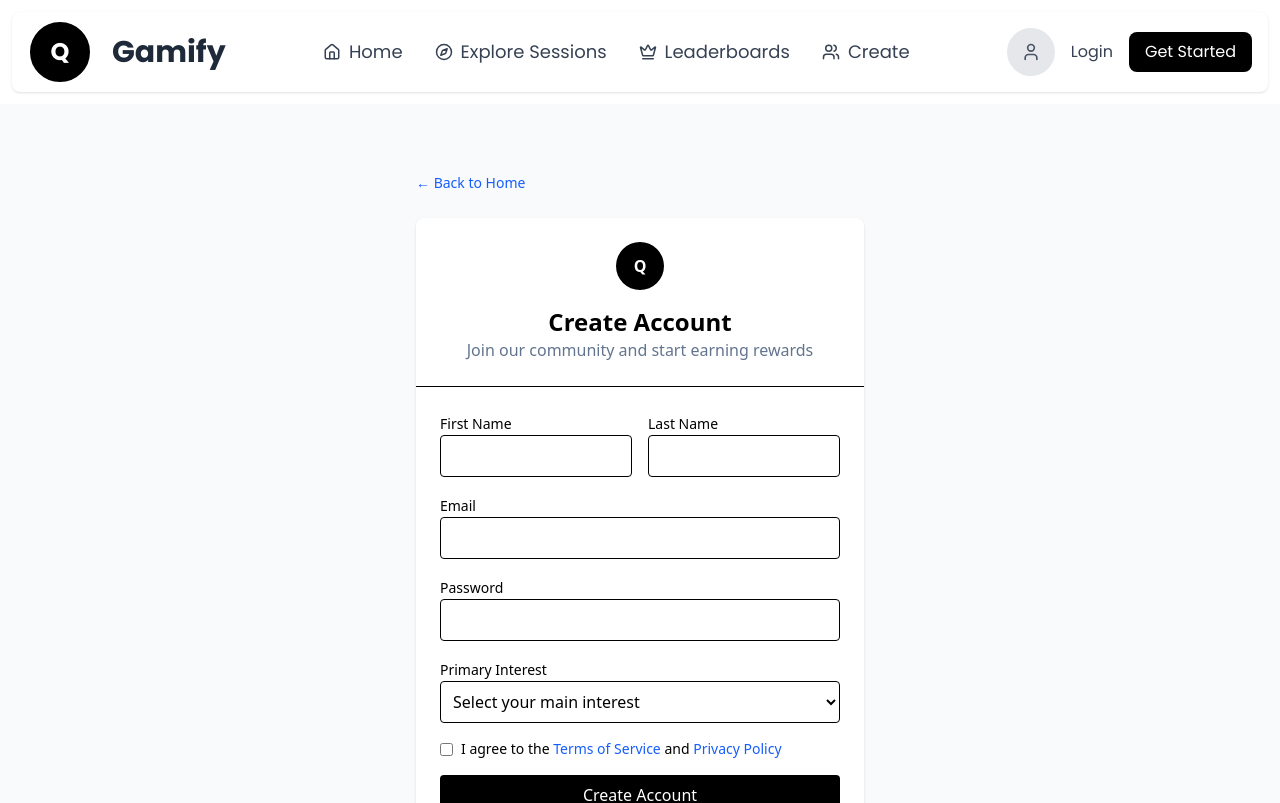
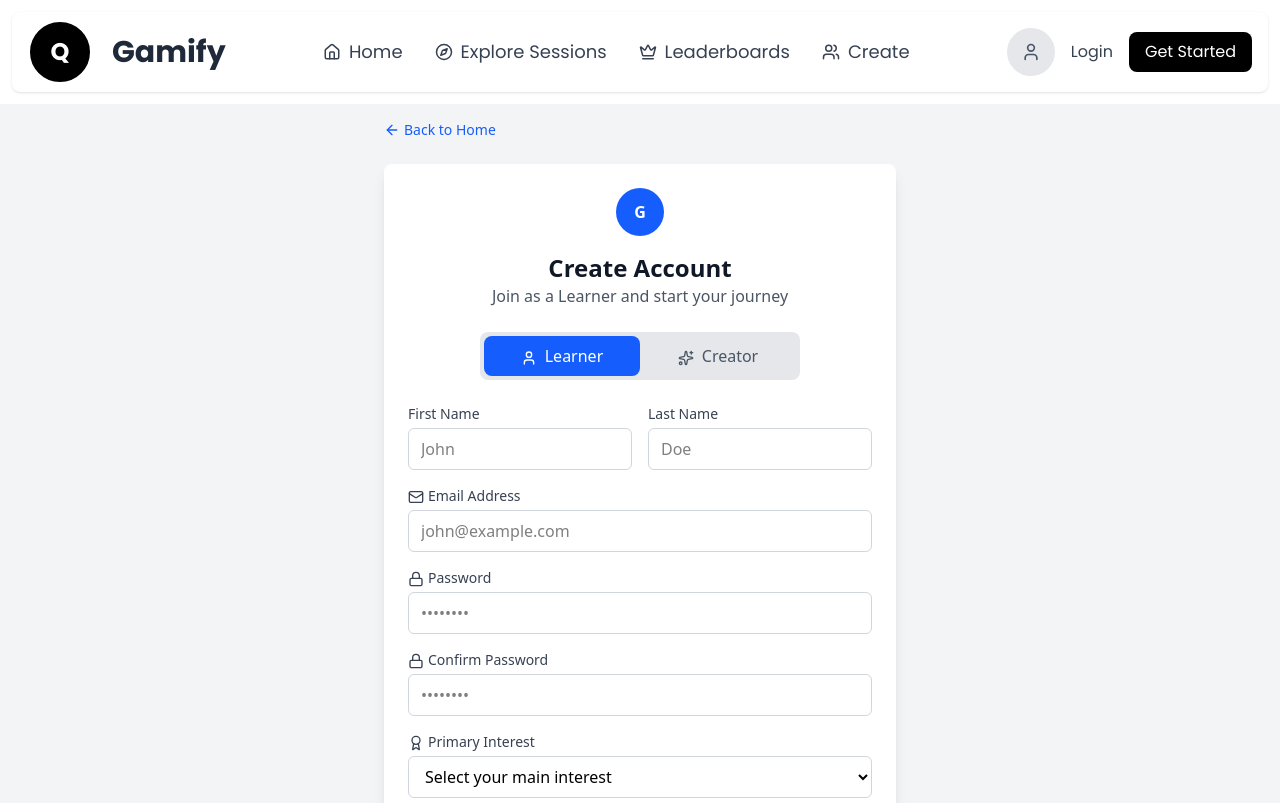
Before and after one commit to Kuraz-Project/Gamify, a React (Vite) app in the folder gamify/: page /register in a window 1280 px wide. Shown: the top 803 px of the page. Built offline with nearby package versions, Linux system fonts and the light colour scheme.

Commit message:
feat: Implement custom registration form with validation and dynamic user type selection

```diff
--- a/gamify/src/Pages/Register.jsx
+++ b/gamify/src/Pages/Register.jsx
@@ -1,112 +1,276 @@
-import React from 'react'
+import React, { useState } from 'react'
 import { Link, useNavigate } from 'react-router-dom'
 import { useAuth } from '../App'
-import { Formik, Form, Field, ErrorMessage } from 'formik'
-import * as Yup from 'yup'
-
-const validationSchema = Yup.object({
-  firstName: Yup.string().required('First name is required'),
-  lastName: Yup.string().required('Last name is required'),
-  email: Yup.string().email('Invalid email format').required('Email is required'),
-  password: Yup.string()
-    .min(8, 'Password must be at least 8 characters')
-    .matches(/[A-Z]/, 'Password must contain at least one uppercase letter')
-    .matches(/[0-9]/, 'Password must contain at least one number')
-    .required('Password is required'),
-  interests: Yup.string().required('Please select an interest'),
-  agreeToTerms: Yup.boolean().oneOf([true], 'You must agree to the terms'),
-})
+import { User, Sparkles, Mail, Lock, Award, Globe, CheckCircle2, ArrowLeft } from 'lucide-react'
 
 const Register = () => {
   const navigate = useNavigate()
   const { login } = useAuth()
-
-  const handleSubmit = (values) => {
-    // ... existing submit logic ...
-    const userData = {
-      id: Date.now(),
-      name: `${values.firstName} ${values.lastName}`.trim(),
-      email: values.email,
-      // ... rest of userData ...
-    }
-    login(userData)
-    navigate('/')
-  }
-
-  return (
-    <div className="flex items-center justify-center bg-slate-50 p-4 min-h-screen">
-      <div className="w-full max-w-md">
-        <div className="mb-6">
-          <Link to="/" className="text-sm text-blue-600 hover:underline">← Back to Home</Link>
-        </div>
-        <div className="bg-white shadow rounded-lg">
-          <div className="p-6 text-center border-b">
-            <div className="w-12 h-12 bg-black text-white rounded-full flex items-center justify-center mx-auto mb-4 font-semibold">Q</div>
-            <h2 className="text-2xl font-semibold">Create Account</h2>
-            <p className="text-slate-500">Join our community and start earning rewards</p>
-          </div>
-          <div className="p-6">
-            <Formik
-              initialValues={{
+  const [activeTab, setActiveTab] = useState('user')
+  const [formData, setFormData] = useState({
     firstName: '',
     lastName: '',
     email: '',
     password: '',
+    confirmPassword: '',
     interests: '',
+    expertise: '',
+    portfolioUrl: '',
     agreeToTerms: false,
-              }}
-              validationSchema={validationSchema}
-              onSubmit={handleSubmit}
+  })
+  const [errors, setErrors] = useState({})
+
+  const validate = () => {
+    const newErrors = {}
+    if (!formData.firstName) newErrors.firstName = 'First name is required'
+    if (!formData.lastName) newErrors.lastName = 'Last name is required'
+    if (!formData.email) newErrors.email = 'Email is required'
+    else if (!/\S+@\S+\.\S+/.test(formData.email)) newErrors.email = 'Invalid email format'
+    if (!formData.password) newErrors.password = 'Password is required'
+    else if (formData.password.length < 8) newErrors.password = 'Password must be at least 8 characters'
+    else if (!/[A-Z]/.test(formData.password)) newErrors.password = 'Password must contain at least one uppercase letter'
+    else if (!/[0-9]/.test(formData.password)) newErrors.password = 'Password must contain at least one number'
+    if (!formData.confirmPassword) newErrors.confirmPassword = 'Confirm password is required'
+    else if (formData.confirmPassword !== formData.password) newErrors.confirmPassword = 'Passwords do not match'
+
+    if (activeTab === 'user' && !formData.interests) newErrors.interests = 'Please select an interest'
+    if (activeTab === 'creator' && !formData.expertise) newErrors.expertise = 'Please specify your expertise'
+    if (activeTab === 'creator' && !formData.portfolioUrl) newErrors.portfolioUrl = 'Portfolio URL is required'
+    else if (activeTab === 'creator' && formData.portfolioUrl && !/^https?:\/\/.+\..+/.test(formData.portfolioUrl)) {
+      newErrors.portfolioUrl = 'Invalid URL format'
+    }
+
+    if (!formData.agreeToTerms) newErrors.agreeToTerms = 'You must agree to the terms'
+
+    setErrors(newErrors)
+    return Object.keys(newErrors).length === 0
+  }
+
+  const handleSubmit = () => {
+    if (validate()) {
+      const userData = {
+        id: Date.now(),
+        name: `${formData.firstName} ${formData.lastName}`.trim(),
+        email: formData.email,
+        role: activeTab,
+        interests: formData.interests || undefined,
+        expertise: formData.expertise || undefined,
+        portfolioUrl: formData.portfolioUrl || undefined,
+        points: 0,
+        level: activeTab === 'creator' ? 'Expert' : 'Beginner',
+        badges: [],
+        wallet: { balance: 0, transactions: [] },
+      }
+      login(userData)
+      alert(`${activeTab === 'user' ? 'Learner' : 'Creator'} account created successfully!`)
+      navigate('/')
+    }
+  }
+
+  const handleChange = (e) => {
+    const { name, value, type, checked } = e.target
+    setFormData(prev => ({
+      ...prev,
+      [name]: type === 'checkbox' ? checked : value
+    }))
+    if (errors[name]) {
+      setErrors(prev => ({ ...prev, [name]: '' }))
+    }
+  }
+
+  const isUser = activeTab === 'user'
+
+  return (
+    <div className="min-h-screen flex items-center justify-center bg-gray-100 p-4">
+      <div className="w-full max-w-lg">
+        <Link to="/" className="inline-flex items-center text-sm font-medium text-blue-600 hover:underline mb-6">
+          <ArrowLeft className="w-4 h-4 mr-1" />
+          Back to Home
+        </Link>
+        <div className="bg-white rounded-lg shadow-lg p-6">
+          <div className="text-center mb-6">
+            <div className="w-12 h-12 bg-blue-600 text-white rounded-full flex items-center justify-center mx-auto mb-4 font-semibold">G</div>
+            <h2 className="text-2xl font-semibold text-gray-900">Create Account</h2>
+            <p className="text-gray-600">Join as a {isUser ? 'Learner' : 'Creator'} and start your journey</p>
+          </div>
+          <div className="flex justify-center mb-6">
+            <div className="grid grid-cols-2 w-full max-w-xs bg-gray-200 rounded-lg p-1">
+              <button
+                onClick={() => setActiveTab('user')}
+                className={`py-2 rounded-lg font-medium transition-all duration-200 ${
+                  isUser ? 'bg-blue-600 text-white' : 'text-gray-600 hover:bg-gray-300'
+                }`}
               >
-              {({ values, setFieldValue }) => (
-                <Form className="space-y-4">
+                <User className="w-4 h-4 inline mr-2" />
+                Learner
+              </button>
+              <button
+                onClick={() => setActiveTab('creator')}
+                className={`py-2 rounded-lg font-medium transition-all duration-200 ${
+                  !isUser ? 'bg-green-600 text-white' : 'text-gray-600 hover:bg-gray-300'
+                }`}
+              >
+                <Sparkles className="w-4 h-4 inline mr-2" />
+                Creator
+              </button>
+            </div>
+          </div>
+          <div className="space-y-4">
             <div className="grid grid-cols-2 gap-4">
               <div>
-                      <label htmlFor="firstName" className="text-sm">First Name</label>
-                      <Field name="firstName" className="w-full border rounded p-2" />
-                      <ErrorMessage name="firstName" component="div" className="text-red-500 text-xs mt-1" />
+                <label className="block text-sm font-medium text-gray-700 mb-1">First Name</label>
+                <input
+                  type="text"
+                  name="firstName"
+                  value={formData.firstName}
+                  onChange={handleChange}
+                  className="w-full px-3 py-2 border border-gray-300 rounded-md focus:ring-2 focus:ring-blue-500 focus:border-transparent"
+                  placeholder="John"
+                />
+                {errors.firstName && <p className="text-red-500 text-xs mt-1">{errors.firstName}</p>}
               </div>
               <div>
-                      <label htmlFor="lastName" className="text-sm">Last Name</label>
-                      <Field name="lastName" className="w-full border rounded p-2" />
-                      <ErrorMessage name="lastName" component="div" className="text-red-500 text-xs mt-1" />
+                <label className="block text-sm font-medium text-gray-700 mb-1">Last Name</label>
+                <input
+                  type="text"
+                  name="lastName"
+                  value={formData.lastName}
+                  onChange={handleChange}
+                  className="w-full px-3 py-2 border border-gray-300 rounded-md focus:ring-2 focus:ring-blue-500 focus:border-transparent"
+                  placeholder="Doe"
+                />
+                {errors.lastName && <p className="text-red-500 text-xs mt-1">{errors.lastName}</p>}
               </div>
             </div>
             <div>
-                    <label htmlFor="email" className="text-sm">Email</label>
-                    <Field name="email" type="email" className="w-full border rounded p-2" />
-                    <ErrorMessage name="email" component="div" className="text-red-500 text-xs mt-1" />
+              <label className="block text-sm font-medium text-gray-700 mb-1">
+                <Mail className="w-4 h-4 inline mr-1" />
+                Email Address
+              </label>
+              <input
+                type="email"
+                name="email"
+                value={formData.email}
+                onChange={handleChange}
+                className="w-full px-3 py-2 border border-gray-300 rounded-md focus:ring-2 focus:ring-blue-500 focus:border-transparent"
+                placeholder="john@example.com"
+              />
+              {errors.email && <p className="text-red-500 text-xs mt-1">{errors.email}</p>}
             </div>
             <div>
-                    <label htmlFor="password" className="text-sm">Password</label>
-                    <Field name="password" type="password" className="w-full border rounded p-2" />
-                    <ErrorMessage name="password" component="div" className="text-red-500 text-xs mt-1" />
+              <label className="block text-sm font-medium text-gray-700 mb-1">
+                <Lock className="w-4 h-4 inline mr-1" />
+                Password
+              </label>
+              <input
+                type="password"
+                name="password"
+                value={formData.password}
+                onChange={handleChange}
+                className="w-full px-3 py-2 border border-gray-300 rounded-md focus:ring-2 focus:ring-blue-500 focus:border-transparent"
+                placeholder="••••••••"
+              />
+              {errors.password && <p className="text-red-500 text-xs mt-1">{errors.password}</p>}
             </div>
             <div>
-                    <label htmlFor="interests" className="text-sm">Primary Interest</label>
-                    <Field as="select" name="interests" className="w-full border rounded p-2">
-                      <option value="" disabled>Select your main interest</option>
+              <label className="block text-sm font-medium text-gray-700 mb-1">
+                <Lock className="w-4 h-4 inline mr-1" />
+                Confirm Password
+              </label>
+              <input
+                type="password"
+                name="confirmPassword"
+                value={formData.confirmPassword}
+                onChange={handleChange}
+                className="w-full px-3 py-2 border border-gray-300 rounded-md focus:ring-2 focus:ring-blue-500 focus:border-transparent"
+                placeholder="••••••••"
+              />
+              {errors.confirmPassword && <p className="text-red-500 text-xs mt-1">{errors.confirmPassword}</p>}
+            </div>
+            {isUser ? (
+              <div>
+                <label className="block text-sm font-medium text-gray-700 mb-1">
+                  <Award className="w-4 h-4 inline mr-1" />
+                  Primary Interest
+                </label>
+                <select
+                  name="interests"
+                  value={formData.interests}
+                  onChange={handleChange}
+                  className="w-full px-3 py-2 border border-gray-300 rounded-md focus:ring-2 focus:ring-blue-500 focus:border-transparent bg-white"
+                >
+                  <option value="">Select your main interest</option>
                   <option value="technology">Technology</option>
                   <option value="business">Business</option>
                   <option value="creative">Creative</option>
                   <option value="finance">Finance</option>
                   <option value="marketing">Marketing</option>
                   <option value="health">Health & Wellness</option>
-                    </Field>
-                    <ErrorMessage name="interests" component="div" className="text-red-500 text-xs mt-1" />
+                </select>
+                {errors.interests && <p className="text-red-500 text-xs mt-1">{errors.interests}</p>}
               </div>
+            ) : (
+              <>
+                <div>
+                  <label className="block text-sm font-medium text-gray-700 mb-1">
+                    <Sparkles className="w-4 h-4 inline mr-1" />
+                    Area of Expertise
+                  </label>
+                  <input
+                    type="text"
+                    name="expertise"
+                    value={formData.expertise}
+                    onChange={handleChange}
+                    className="w-full px-3 py-2 border border-gray-300 rounded-md focus:ring-2 focus:ring-green-500 focus:border-transparent"
+                    placeholder="e.g., AI in Healthcare, Startup Strategy"
+                  />
+                  {errors.expertise && <p className="text-red-500 text-xs mt-1">{errors.expertise}</p>}
+                </div>
+                <div>
+                  <label className="block text-sm font-medium text-gray-700 mb-1">
+                    <Globe className="w-4 h-4 inline mr-1" />
+                    Portfolio URL
+                  </label>
+                  <input
+                    type="url"
+                    name="portfolioUrl"
+                    value={formData.portfolioUrl}
+                    onChange={handleChange}
+                    className="w-full px-3 py-2 border border-gray-300 rounded-md focus:ring-2 focus:ring-green-500 focus:border-transparent"
+                    placeholder="https://yourportfolio.com"
+                  />
+                  {errors.portfolioUrl && <p className="text-red-500 text-xs mt-1">{errors.portfolioUrl}</p>}
+                </div>
+              </>
+            )}
             <div className="flex items-start gap-2">
-                    <Field type="checkbox" name="agreeToTerms" className="mt-1" />
-                    <label htmlFor="agreeToTerms" className="text-sm">
-                      I agree to the <Link to="/terms" className="text-blue-600 hover:underline">Terms of Service</Link> and <Link to="/privacy" className="text-blue-600 hover:underline">Privacy Policy</Link>
+              <input
+                type="checkbox"
+                name="agreeToTerms"
+                checked={formData.agreeToTerms}
+                onChange={handleChange}
+                className="mt-1 w-4 h-4 rounded border-gray-300 text-blue-600 focus:ring-blue-500"
+              />
+              <label className="text-sm text-gray-600">
+                I agree to the{' '}
+                <Link to="/terms" className="text-blue-600 hover:underline">Terms of Service</Link>{' '}
+                and{' '}
+                <Link to="/privacy" className="text-blue-600 hover:underline">Privacy Policy</Link>
               </label>
-                    <ErrorMessage name="agreeToTerms" component="div" className="text-red-500 text-xs mt-1" />
+              {errors.agreeToTerms && <p className="text-red-500 text-xs mt-1">{errors.agreeToTerms}</p>}
             </div>
-                  <button type="submit" className="w-full bg-black text-white rounded p-2 hover:bg-blue-700">Create Account</button>
-                </Form>
-              )}
-            </Formik>
-            {/* ... social login and footer ... */}
+            <button
+              onClick={handleSubmit}
+              className={`w-full py-2.5 rounded-md font-semibold text-white transition-all hover:shadow-md ${
+                isUser ? 'bg-blue-600 hover:bg-blue-700' : 'bg-green-600 hover:bg-green-700'
+              }`}
+            >
+              Create {isUser ? 'Learner' : 'Creator'} Account
+            </button>
+            <p className="text-center text-sm text-gray-600">
+              Already have an account?{' '}
+              <Link to="/login" className="text-blue-600 hover:underline">Sign in</Link>
+            </p>
           </div>
         </div>
       </div>
```
Lines whose indentation alone changed are shown as unchanged.
